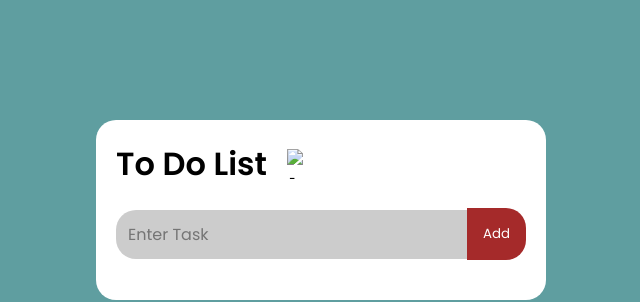
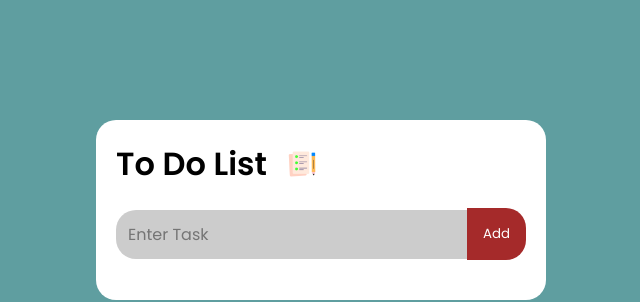
Before and after one commit to Sharath7R/TO-DO-LIST-with-LOCAL-STORAGE, a plain HTML site: page index2.html in a window 1280 px wide. Shown: the top 302 px of the page, 319-959 px from the left. Drawn offline with Linux system fonts and the light colour scheme.

Commit message:
Update index2.html

```diff
--- a/index2.html
+++ b/index2.html
@@ -12,7 +12,7 @@
 <body>
     <div class="container">
         <div class="to-do-app">
-            <h1>To Do List <img src="images/icon.png" alt="to do list"></h1>
+            <h1>To Do List <img src="icon.png" alt="to do list"></h1>
 
         <div class="input-btn">
             <input type="text" id="input-text" name="Task" placeholder="Enter Task">
```
